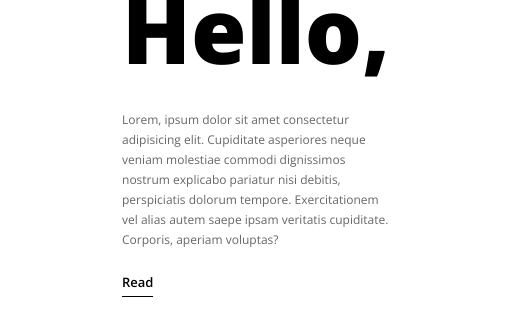
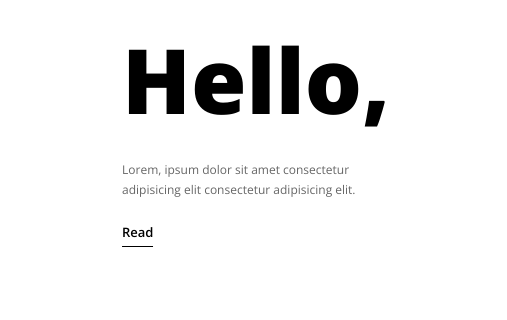
Before and after one commit to sumeetkolekarr/Next-Level-Websites, a plain HTML site: page Web 2/index.html in a window 1280 px wide. Shown: the part 270-590 px from the top of the page, 0-507 px from the left. Drawn offline with nearby package versions, Linux system fonts and the light colour scheme.

Commit message:
Some chnages in Web 2

```diff
--- a/Web 2/index.html
+++ b/Web 2/index.html
@@ -29,11 +29,7 @@
         <div id="textcenter">
           <h1>Hello,</h1>
           <p>
-            Lorem, ipsum dolor sit amet consectetur adipisicing elit. Cupiditate
-            asperiores neque veniam molestiae commodi dignissimos nostrum
-            explicabo pariatur nisi debitis, perspiciatis dolorum tempore.
-            Exercitationem vel alias autem saepe ipsam veritatis cupiditate.
-            Corporis, aperiam voluptas?
+            Lorem, ipsum dolor sit amet consectetur adipisicing elit consectetur adipisicing elit.
           </p>
           <a href="#">Read</a>
         </div>
--- a/Web 2/style.css
+++ b/Web 2/style.css
@@ -111,6 +111,7 @@ body {
 }
 
 @media (max-width: 750px) {
+
   #main {
     flex-direction: column;
   }
```
